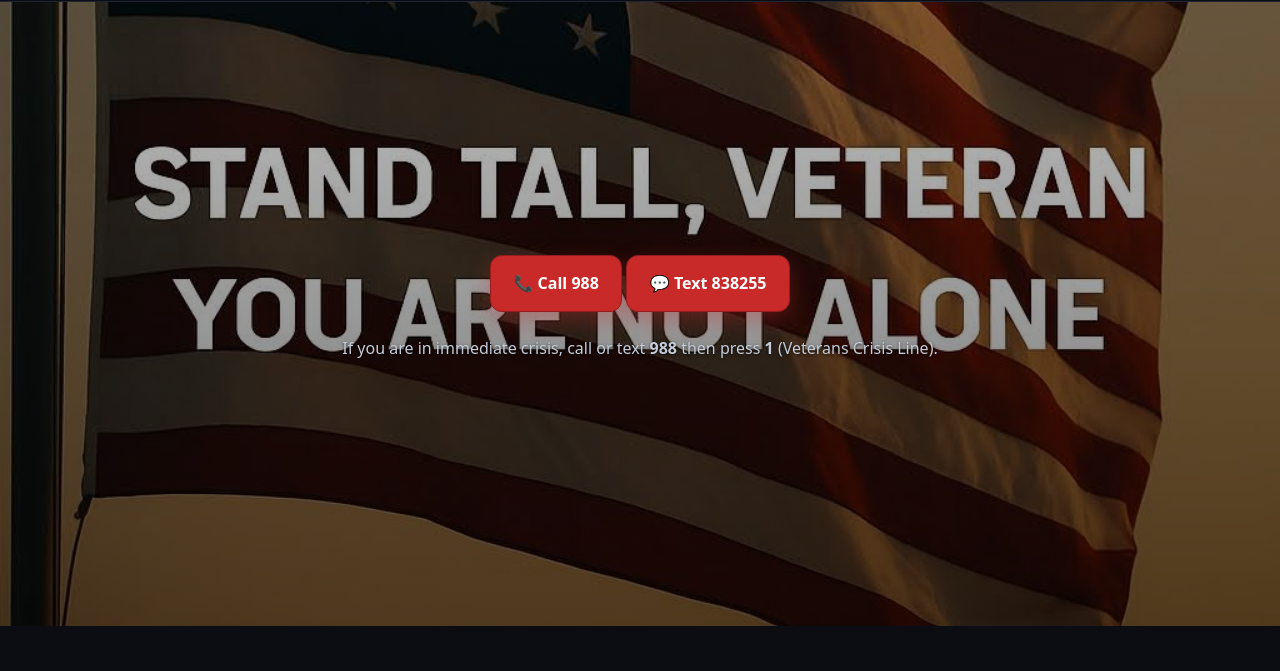
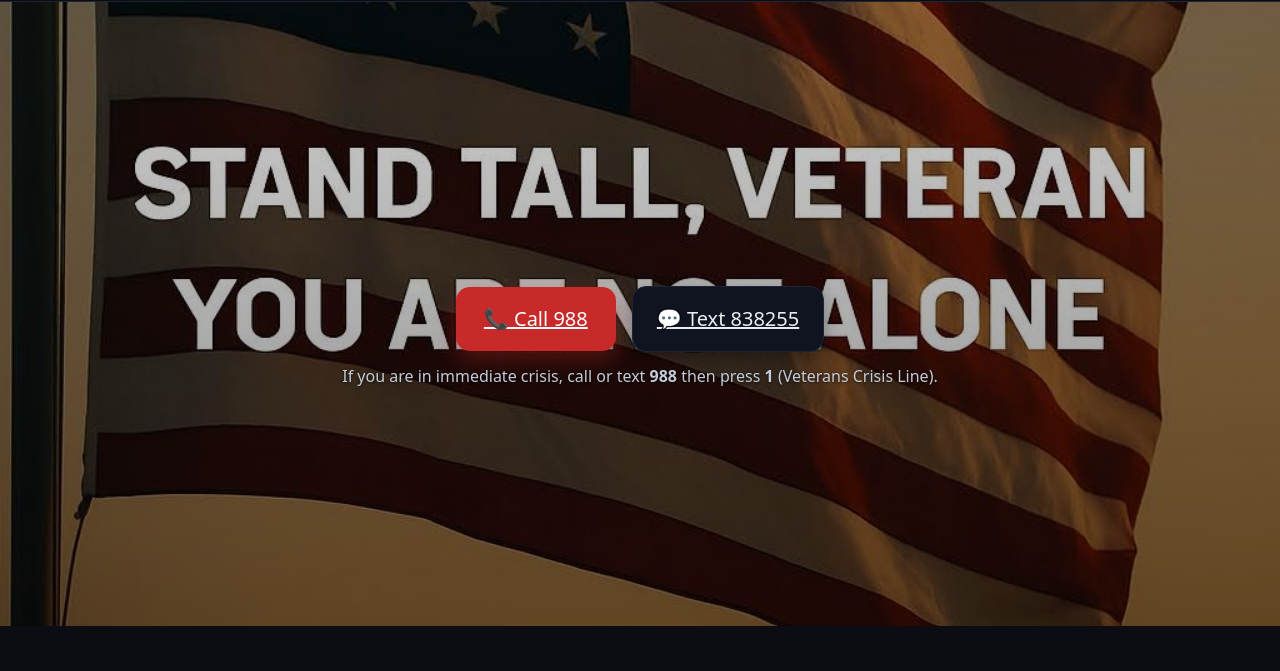
Before and after one commit to One-Eternal-Mission/Veteran-Page-Test, a plain HTML site: page index.html in a window 1280 px wide. Shown: the part 50-721 px from the top of the page. Drawn offline with Linux system fonts and the light colour scheme.

Commit message:
Update styles.css

```diff
--- a/styles.css
+++ b/styles.css
@@ -38,50 +38,63 @@ body{
 .site-nav a:hover{ color:var(--text); }
 .menu-toggle{ display:none; }
 
-/* HERO — full-bleed photo */
+/* HERO — full photo background */
 .hero-photo{
   position:relative;
   min-height: clamp(70vh, 78vh, 86vh);
   display:grid; place-items:center;
-  background-image: url('assets/hero-flag-photo.jpg'); /* your photo */
+  background-image: url('assets/hero-flag-photo.jpg');
   background-size: cover;
   background-position: center center;
   background-repeat: no-repeat;
 }
 .hero-photo .hero-overlay{
   position:absolute; inset:0;
-  background: linear-gradient(180deg, rgba(0,0,0,.25), rgba(0,0,0,.55));
+  background: linear-gradient(180deg, rgba(0,0,0,.18), rgba(0,0,0,.45));
 }
-.hero-content.center{ position:relative; text-align:center; padding: 0 1rem; }
-.hero-content h1{
-  font-size: clamp(2.2rem, 6vw, 4rem);
-  margin:0 0 1rem; line-height:1.1;
-  text-shadow: 0 2px 8px rgba(0,0,0,.6);
+.hero-content.center{ position:relative; text-align:center; padding:0 1rem; }
+
+/* Support buttons container */
+.support-buttons {
+  display: flex;
+  flex-direction: column;
+  gap: 1rem;
+  align-items: center;
+  justify-content: center;
+  margin-top: clamp(1.25rem, 8vh, 4rem);
 }
-.hero-content .eyebrow{
-  display:block; font-size:.9em; color:var(--ok);
-  letter-spacing:.6px; text-transform:uppercase;
+@media (min-width: 600px) {
+  .support-buttons { flex-direction: row; }
 }
 
 /* Buttons */
-.btn{
-  appearance:none; border:1px solid var(--border);
-  background:var(--card); color:var(--text);
-  border-radius:12px; padding:.7rem 1rem; font-weight:700;
-  cursor:not-allowed; box-shadow:var(--shadow);
+.hero-content .callout {
+  font-size: clamp(1rem, 2.8vw, 1.25rem);
+  padding: 1rem 1.5rem;
+  border-radius: 14px;
+  text-align: center;
+  min-width: 160px;
+  max-width: 220px;
+  display: inline-block;
 }
-.btn.small{ font-size:.9rem; padding:.5rem .8rem; }
-.btn.block{ width:100%; }
-.callout{
-  display:inline-block; margin:.25rem auto 1rem;
+
+/* Primary (call) = red */
+.hero-content .callout {
   background: var(--accent);
-  border: 1px solid color-mix(in oklab, var(--accent) 80%, black);
-  color:#fff; text-decoration:none;
-  padding:.9rem 1.4rem; border-radius:12px; font-weight:800;
+  color: #fff;
+  border: none;
   box-shadow: 0 8px 22px rgba(200,42,42,.35);
-  pointer-events:none; /* placeholder until wired */
 }
-.hotline{ margin-top:.5rem; color:var(--muted); text-shadow:0 1px 3px rgba(0,0,0,.7); }
+
+/* Secondary (text) = dark */
+.hero-content .callout.alt {
+  background: var(--card);
+  color: var(--text);
+  border: 1px solid var(--border);
+  box-shadow: 0 6px 16px rgba(0,0,0,.3);
+}
+
+.hotline{ margin-top:.75rem; color:var(--muted); text-shadow:0 1px 3px rgba(0,0,0,.7); }
 
 /* Sections */
 .section{ padding:3rem 0; background:var(--bg); }
```
